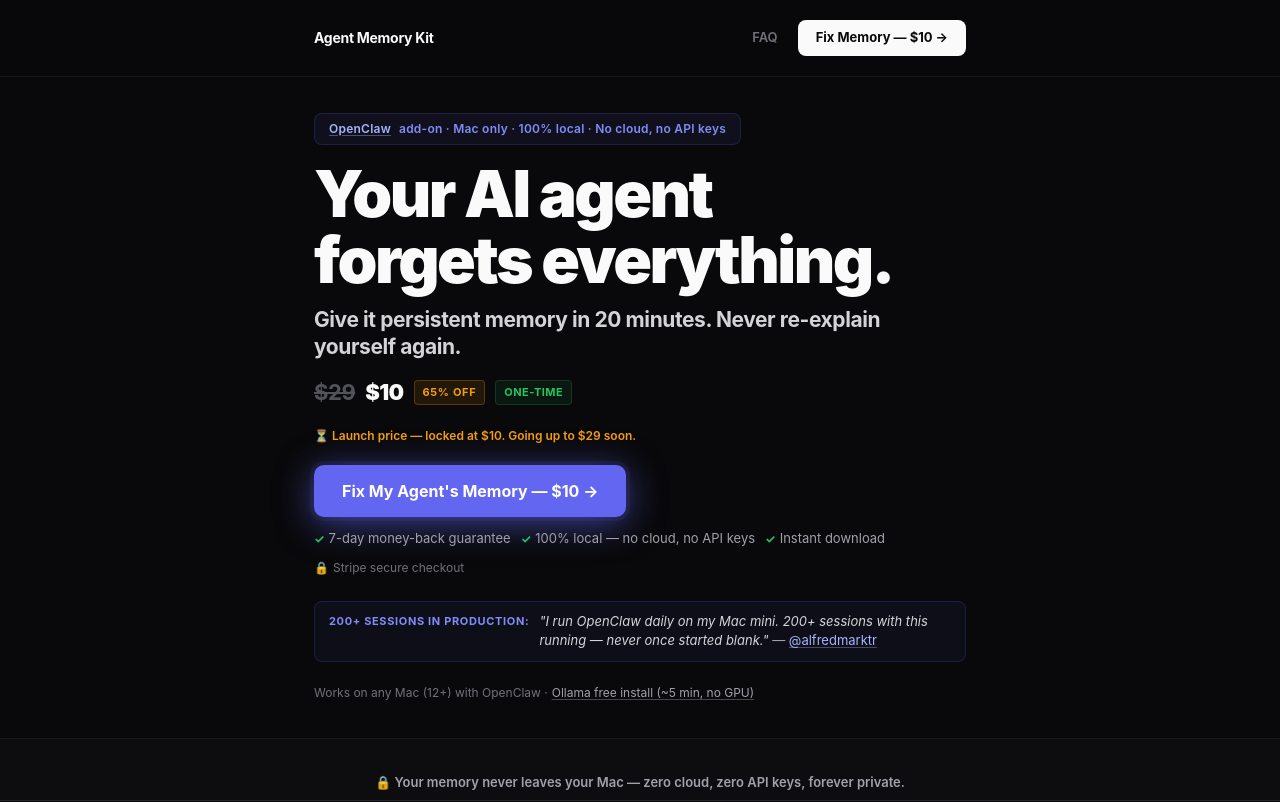
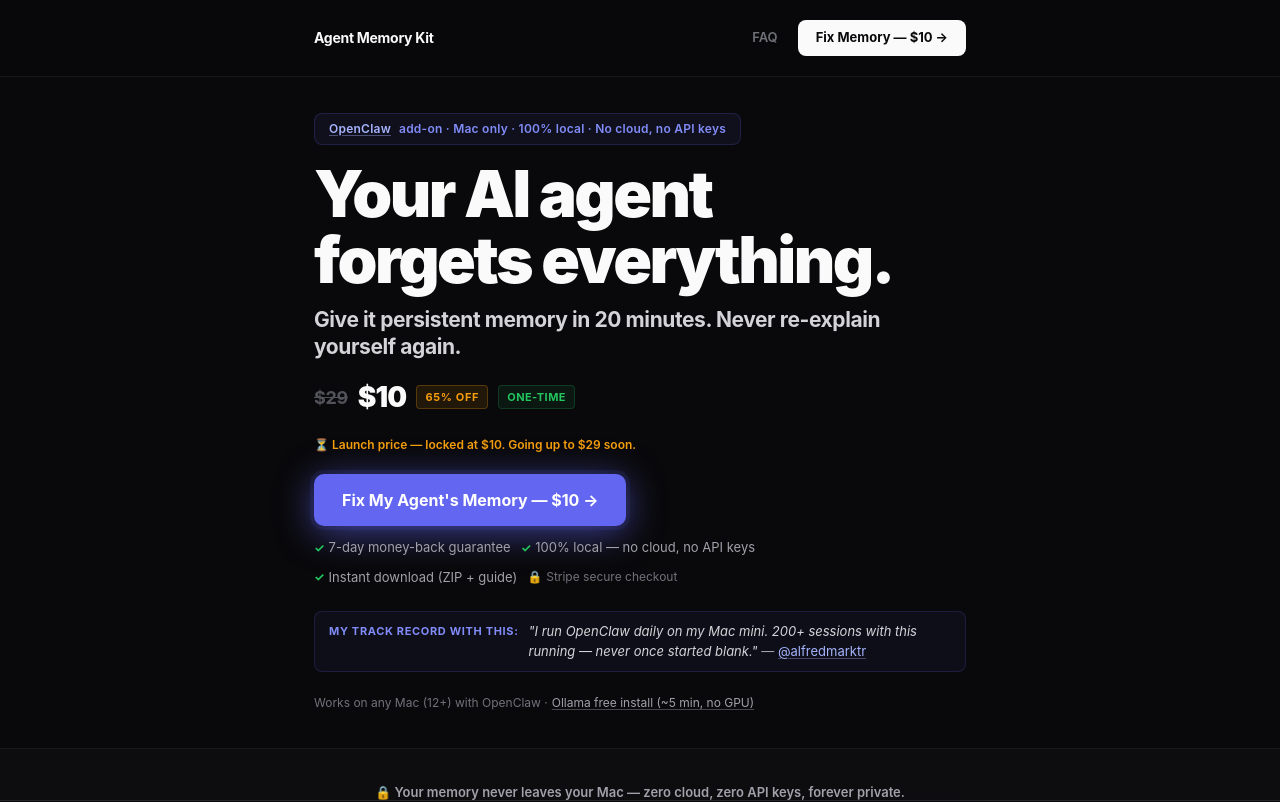
Before and after one commit to marcoiaq/agent-memory-kit, a Next.js app: page / in a window 1280 px wide. Shown: the top 802 px of the page. Built offline with nearby package versions, Linux system fonts and the light colour scheme; no server answers.

Commit message:
ux: sharper price hierarchy, clearer proof label, concrete download note

```diff
--- a/app/page.tsx
+++ b/app/page.tsx
@@ -608,8 +608,8 @@
           </p>
           <div className="hero-actions" style={{marginTop:'16px'}}>
             <div style={{display:'flex', alignItems:'center', gap:'10px', marginBottom:'4px', flexWrap:'wrap'}}>
-              <span style={{fontSize:'22px', color:'#52525b', textDecoration:'line-through', fontWeight:700, letterSpacing:'-0.02em'}}>$29</span>
-              <span style={{fontSize:'22px', fontWeight:900, color:'#fafafa', letterSpacing:'-0.03em'}}>$10</span>
+              <span style={{fontSize:'18px', color:'#52525b', textDecoration:'line-through', fontWeight:700, letterSpacing:'-0.02em'}}>$29</span>
+              <span style={{fontSize:'28px', fontWeight:900, color:'#fafafa', letterSpacing:'-0.03em'}}>$10</span>
               <span style={{fontSize:'11px', fontWeight:700, color:'#f59e0b', background:'rgba(245,158,11,0.1)', border:'1px solid rgba(245,158,11,0.25)', padding:'3px 8px', borderRadius:'4px', letterSpacing:'0.06em', textTransform:'uppercase'}}>65% off</span>
               <span style={{fontSize:'11px', fontWeight:700, color:'#22c55e', background:'rgba(34,197,94,0.08)', border:'1px solid rgba(34,197,94,0.2)', padding:'3px 8px', borderRadius:'4px', letterSpacing:'0.04em', textTransform:'uppercase'}}>One-time</span>
             </div>
@@ -622,14 +622,14 @@
             <span className="hero-note">
               <span className="hero-note-item">7-day money-back guarantee</span>
               <span className="hero-note-item">100% local — no cloud, no API keys</span>
-              <span className="hero-note-item">Instant download</span>
+              <span className="hero-note-item">Instant download (ZIP + guide)</span>
               <span style={{fontSize:'12px', color:'#71717a', display:'flex', alignItems:'center', gap:'4px'}}>
                 <span>🔒</span>
                 <span>Stripe secure checkout</span>
               </span>
             </span>
             <p className="hero-proof" style={{marginTop:'12px', marginBottom:'0'}}>
-              <span className="hero-proof-label">200+ sessions in production:</span>
+              <span className="hero-proof-label">My track record with this:</span>
               <span><span style={{fontStyle:'italic', color:'#d4d4d8'}}>"I run OpenClaw daily on my Mac mini. 200+ sessions with this running — never once started blank."</span>{' '}— <a href="https://x.com/alfredmarktr" target="_blank" rel="noopener noreferrer">@alfredmarktr</a></span>
             </p>
             <span style={{fontSize:'12px', color:'#71717a', marginTop:'10px', display:'flex', alignItems:'center', gap:'4px', flexWrap:'wrap'}}>
```
